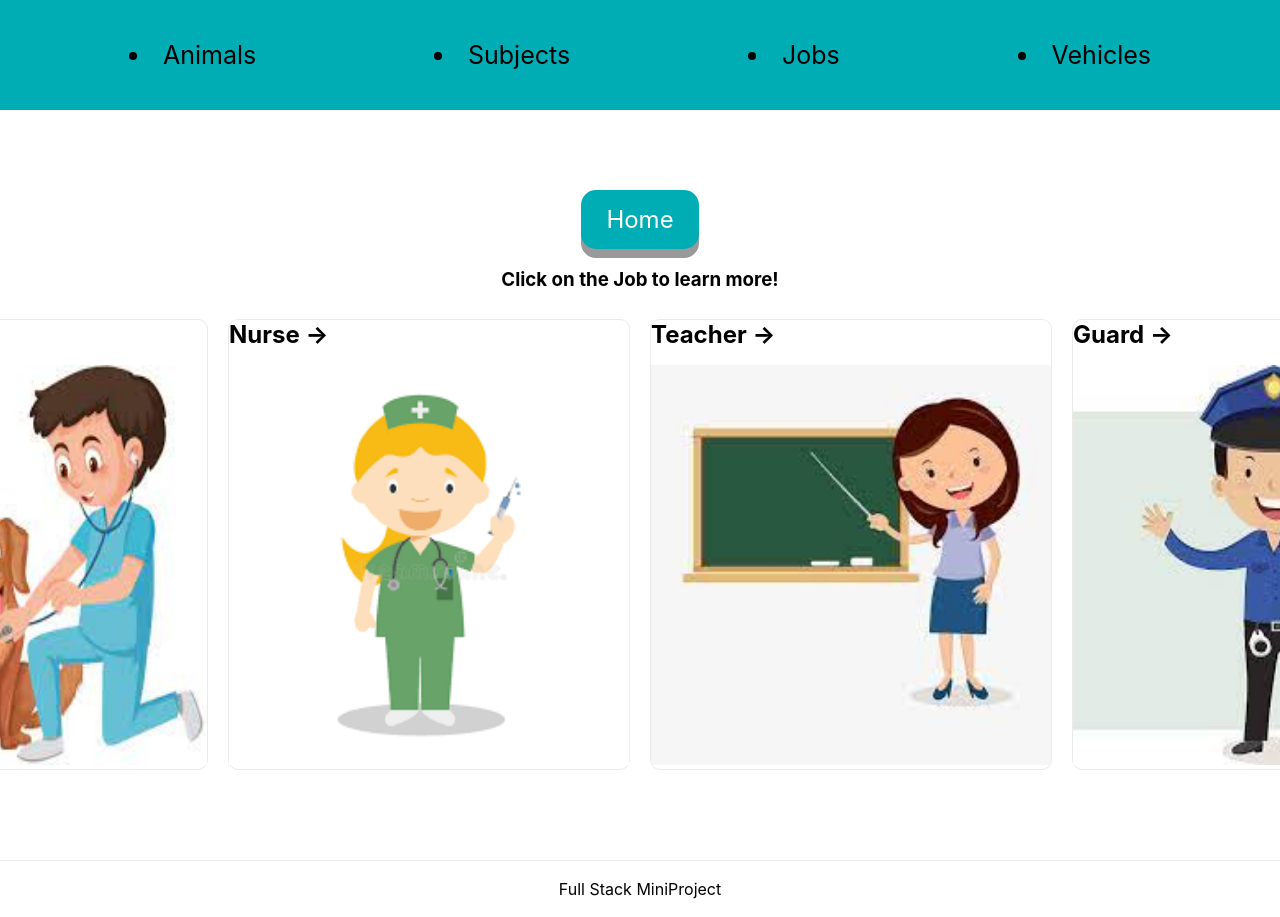
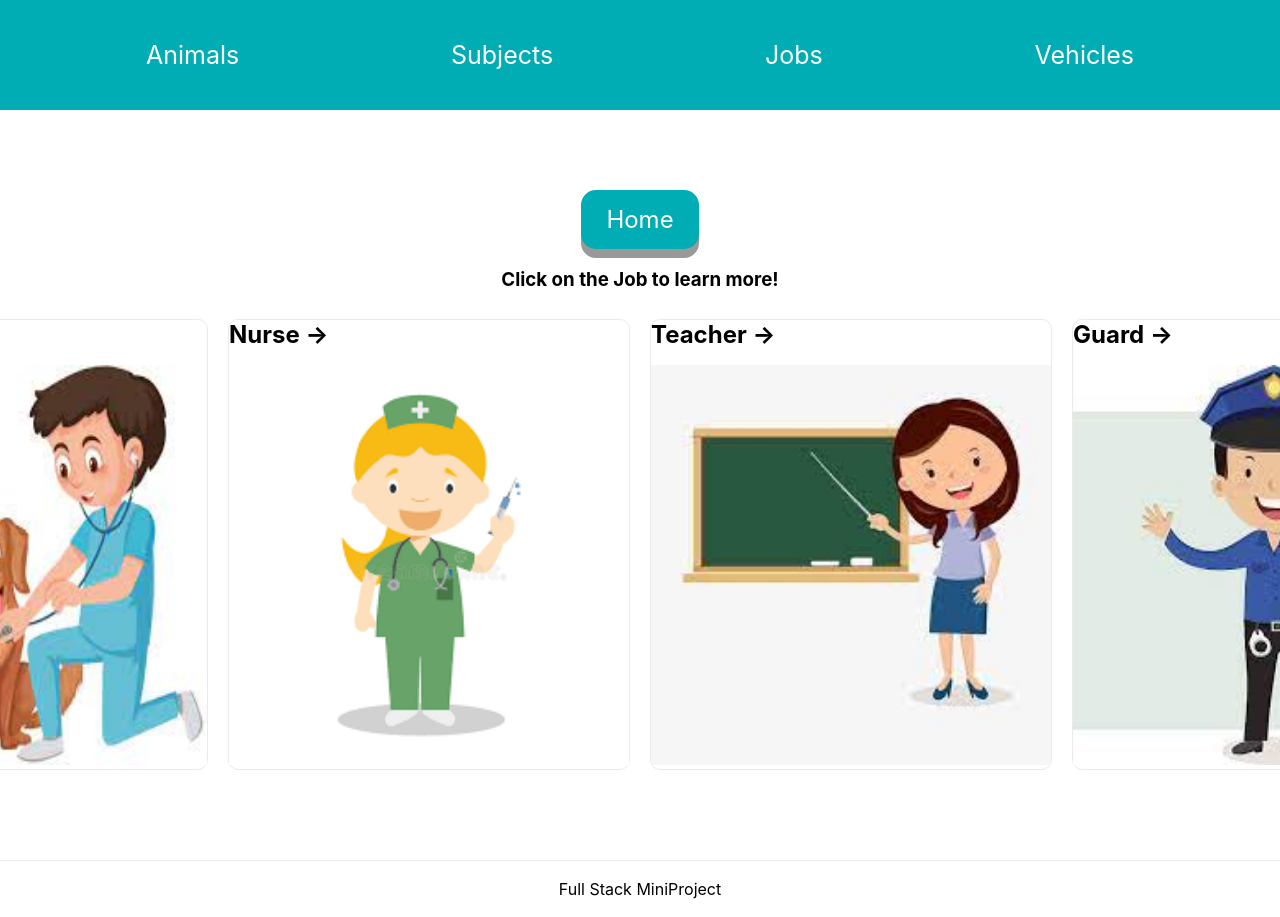
Before and after one commit to cliodhnaniniaidh1/FSMiniProject, a Next.js app: page /jobs in a window 1280 px wide. Shown: the top 917 px of the page. Built offline with nearby package versions, Linux system fonts and the light colour scheme.

Commit message:
changed small css on header

```diff
--- a/pages/components/Header.js
+++ b/pages/components/Header.js
@@ -4,18 +4,10 @@ function HeaderComponent(){
     return(
         <header>
             <div className={styles.header}>
-            <li>
                 <Link href='/animals'>Animals</Link>
-            </li>
-            <li>
                 <Link href='/subjects'>Subjects</Link>
-            </li>
-            <li>
                 <Link href='/jobs'>Jobs</Link>
-            </li>
-            <li>
                 <Link href='/vehicles'>Vehicles</Link>
-            </li>
             </div>
         </header>
     )
--- a/styles/Home.module.css
+++ b/styles/Home.module.css
@@ -4,6 +4,7 @@
 
 .header{
   background-color: #00ADB5;
+  color: #fff;
   padding: 40px;
   display: flex;
   flex-direction: row;
```
